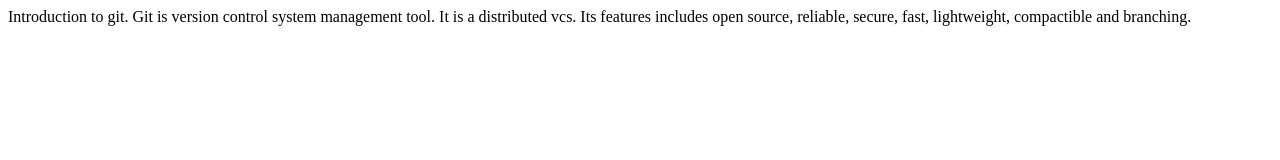
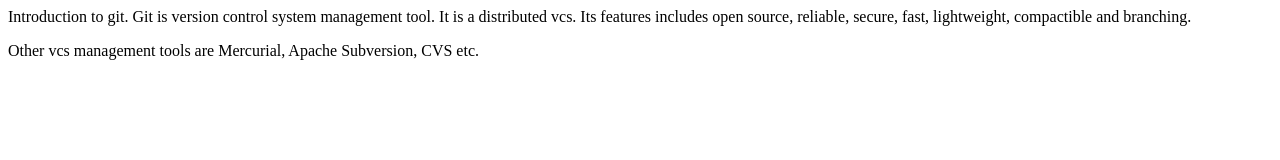
Before and after one commit to Vrushali-1/Assignments, a plain HTML site: page index.html in a window 1280 px wide. Drawn offline with Linux system fonts and the light colour scheme.

Commit message:
commiting index.html for the second time

```diff
--- a/index.html
+++ b/index.html
@@ -4,6 +4,7 @@
     </head>
     <body>
            <p> Introduction to git. Git is version control system             management tool. It is a distributed vcs. Its features          includes open source, reliable, secure, fast, lightweight, compactible and branching.</p>
+      <p>Other vcs management tools are Mercurial, Apache Subversion, CVS etc.</p>
     </body>
 
 
```
Also changed, not shown: 1 other file.
